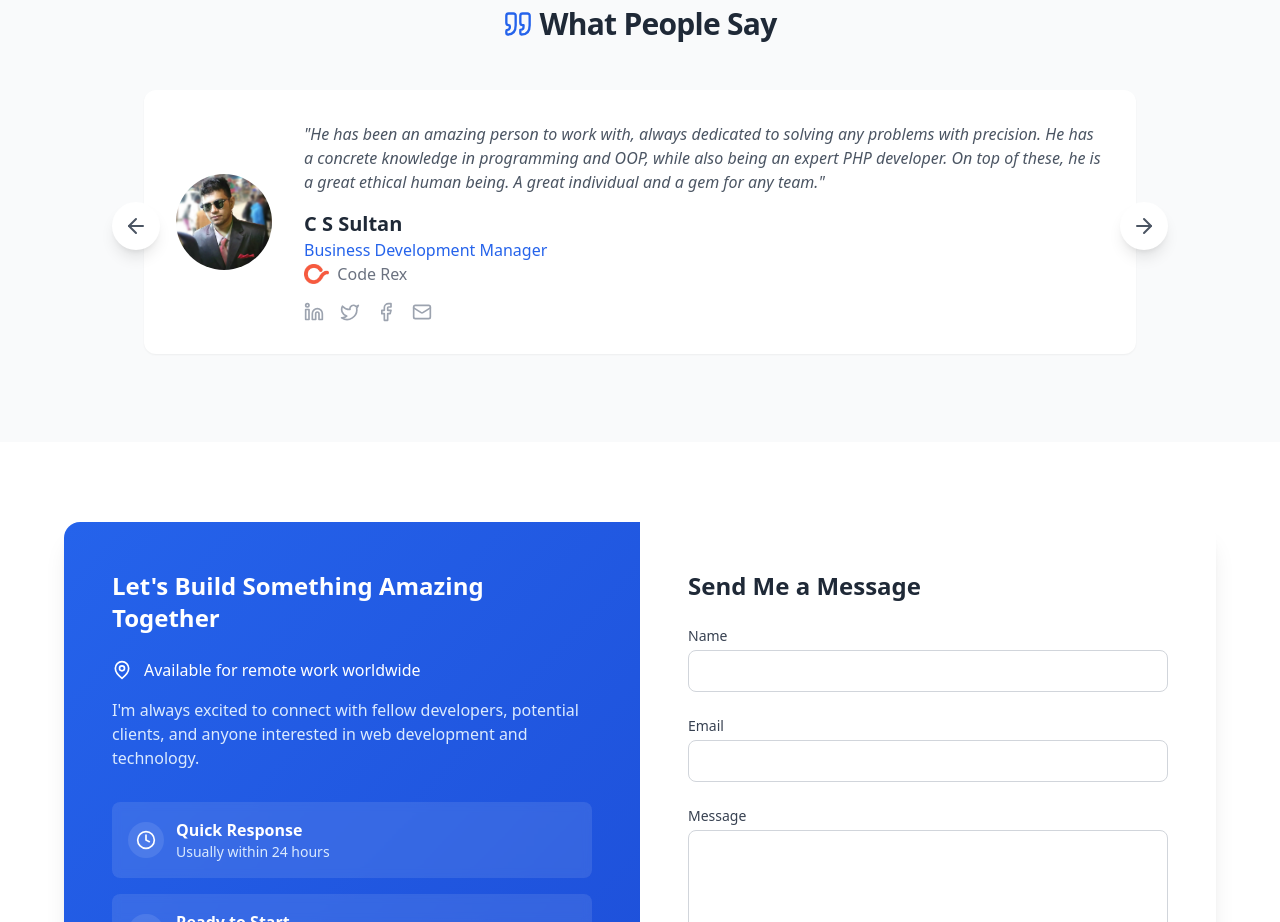
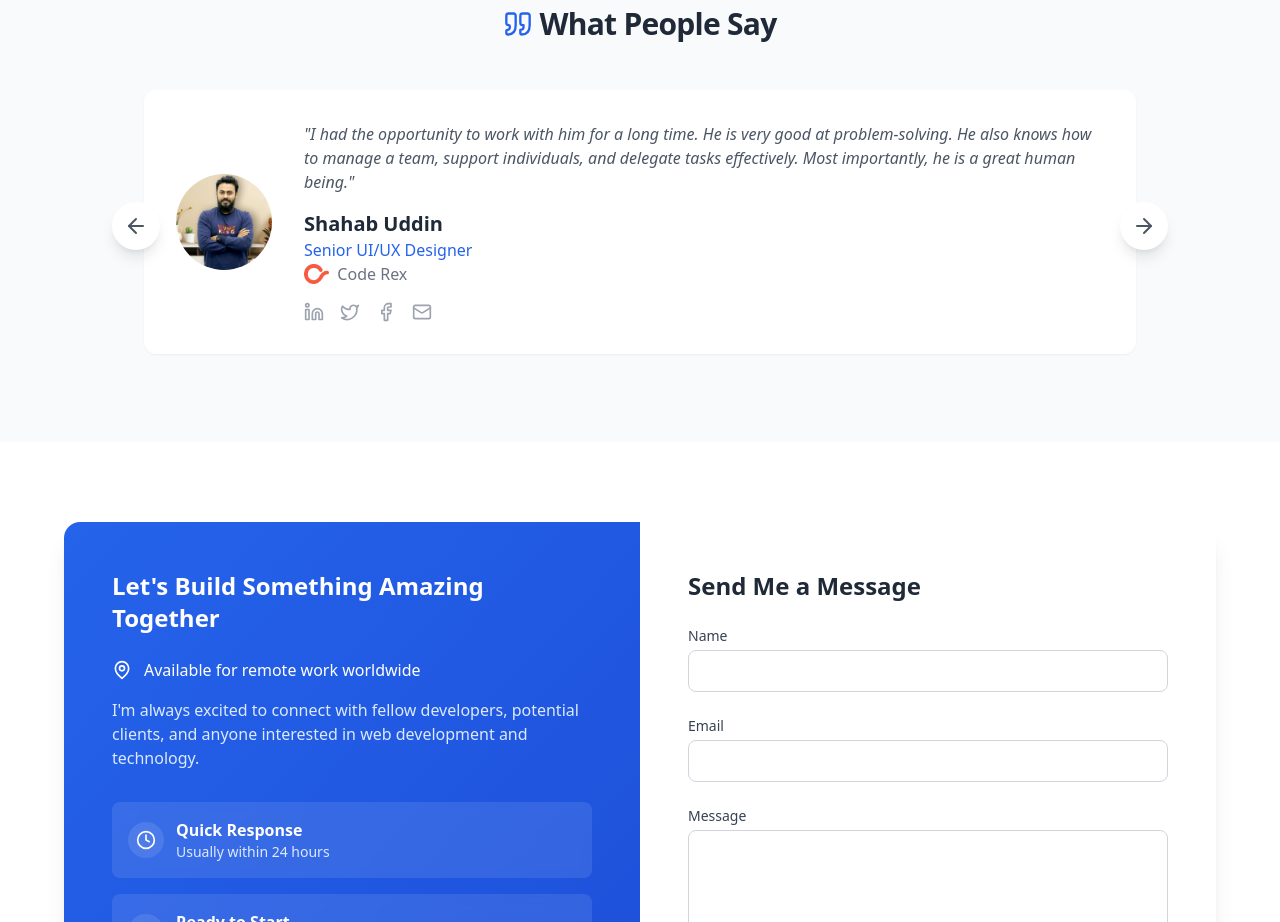
Before and after one commit to mhshujon/mhshujon.github.io, a React (Vite) app: page / in a window 1280 px wide. Shown: the part 3500-4422 px from the top of the page. Built offline with nearby package versions, Linux system fonts and the light colour scheme.

Commit message:
Add testimonial from SK Mahi

```diff
--- a/src/components/Experience.tsx
+++ b/src/components/Experience.tsx
@@ -20,6 +20,7 @@ export default function Experience() {
                                     src={exp?.companyLogo}
                                     alt={`${exp?.company} logo`}
                                     className="h-6 w-auto"
+                                    loading={`lazy`}
                                 />
                             )}
                             <span>{exp?.company}</span>
--- a/src/components/Hero.tsx
+++ b/src/components/Hero.tsx
@@ -12,6 +12,7 @@ export default function Hero() {
                     src="/assets/hero-bg.webp"
                     alt="Hero background"
                     className="w-full h-full object-cover opacity-10"
+                    loading={`eager`}
                 />
             </div>
 
@@ -68,6 +69,7 @@ export default function Hero() {
                                     src="/assets/hero-profile-img.webp"
                                     alt="Profile"
                                     className="w-full h-full object-cover rounded-full shadow-lg"
+                                    loading={`eager`}
                                 />
                             </div>
                         </div>
--- a/src/components/Testimonials.tsx
+++ b/src/components/Testimonials.tsx
@@ -58,6 +58,7 @@ export default function Testimonials() {
                                                     src={testimonial?.image}
                                                     alt={testimonial?.name}
                                                     className="w-24 h-24 rounded-full object-cover"
+                                                    loading={`lazy`}
                                                 />
                                             </div>
                                             <div className="flex-grow text-center md:text-left">
@@ -70,6 +71,7 @@ export default function Testimonials() {
                                                             src={testimonial?.companyLogo}
                                                             alt={`${testimonial?.company} logo`}
                                                             className="h-5 w-auto"
+                                                            loading={`lazy`}
                                                         />
                                                     )}
                                                     <span>{testimonial?.company}</span>
--- a/src/data/testimonials.ts
+++ b/src/data/testimonials.ts
@@ -35,18 +35,18 @@ export const testimonials: Testimonial[] = [
     },
     {
         id: 2,
-        name: "C S Sultan",
-        role: "Business Development Manager",
+        name: "Shahab Uddin",
+        role: "Senior UI/UX Designer",
         company: "Code Rex",
         companyUrl: "https://coderex.co",
         companyLogo: "/assets/logo/coderex.webp",
-        image: "/assets/testimonials/cssultan.webp",
-        review: "He has been an amazing person to work with, always dedicated to solving any problems with precision. He has a concrete knowledge in programming and OOP, while also being an expert PHP developer. On top of these, he is a great ethical human being. A great individual and a gem for any team.",
+        image: "/assets/testimonials/mahi.webp",
+        review: "I had the opportunity to work with him for a long time. He is very good at problem-solving. He also knows how to manage a team, support individuals, and delegate tasks effectively. Most importantly, he is a great human being.",
         social: {
-            linkedin: "https://www.linkedin.com/in/c-s-sultan-royal/",
-            twitter: "https://twitter.com/SultanRoyal1",
-            facebook: "https://www.facebook.com/sultan.royal",
-            email: "sultan@coderex.co",
+            linkedin: "https://www.linkedin.com/in/shahab-uddin-mahi-7a9704117/",
+            twitter: "https://twitter.com/Sk_Md_MaHi",
+            facebook: "https://www.facebook.com/md.skmahi",
+            email: "mahi@coderex.co",
         }
     },
 ];
```
Also changed, not shown: public/assets/testimonials/mahi.webp (added).
